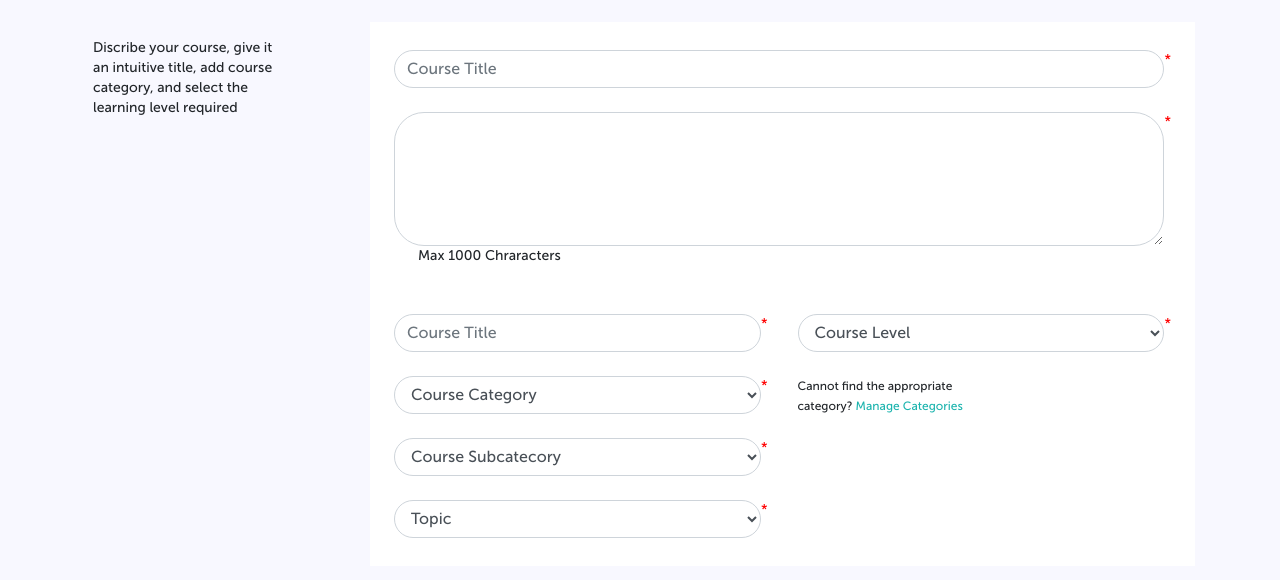
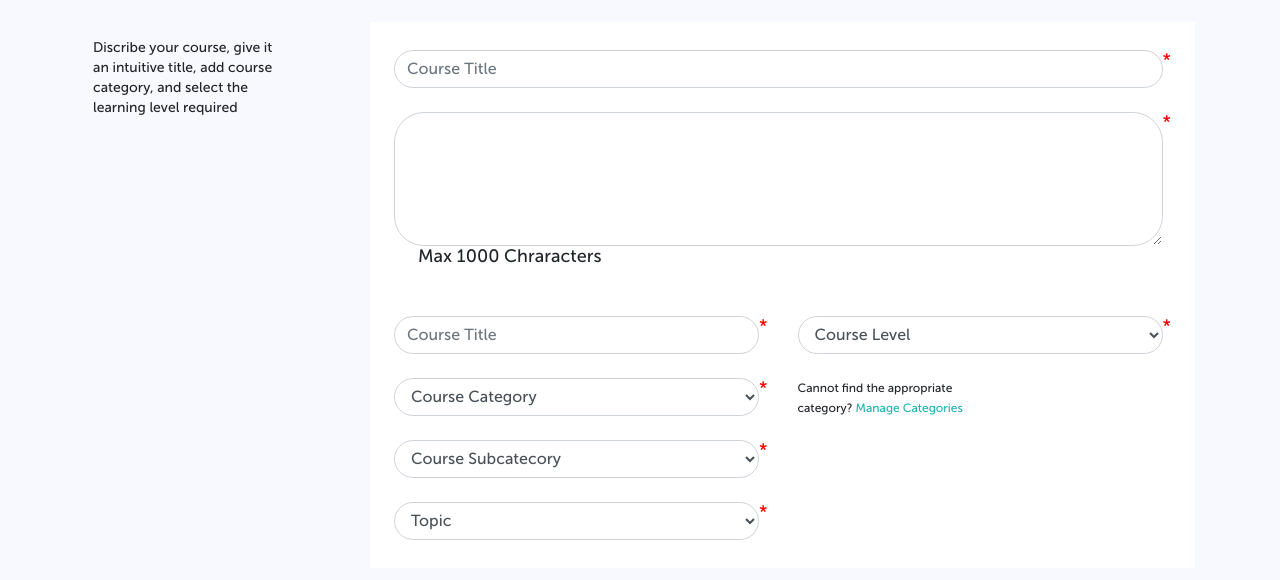
Before and after one commit to LawalAkande/neW-project, an Angular app: page /courses in a window 1280 px wide. Shown: the part 215-795 px from the top of the page. Built offline with nearby package versions, Linux system fonts and the light colour scheme.

Commit message:
adding font

```diff
--- a/src/app/courses/courses.component.css
+++ b/src/app/courses/courses.component.css
@@ -86,3 +86,7 @@
     text-transform: capitalize;
     color: #1CB4AE;
 }
+
+.font18 {
+    font-size: 18px;
+}
```
